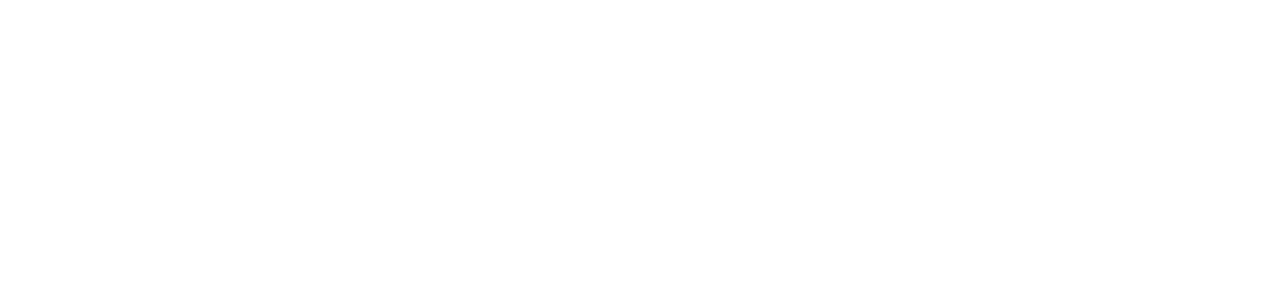
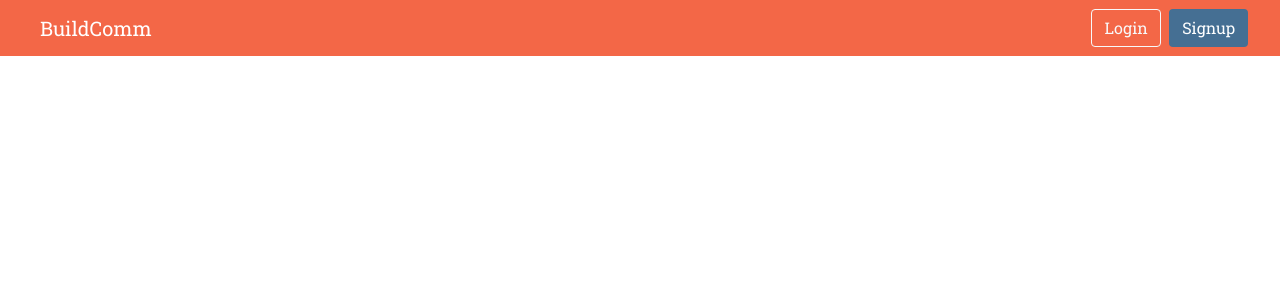
Before and after one commit to AppGharage/BuildComm-frontend, a Vue app: page / in a window 1280 px wide. Shown: the top 300 px of the page. Built offline with nearby package versions, Linux system fonts and the light colour scheme; a web font is replaced by a local one.

Commit message:
Home route fixed

```diff
--- a/src/App.vue
+++ b/src/App.vue
@@ -1,6 +1,5 @@
 <template>
   <div id="app">
-
 <router-view/>
   </div>
 
--- a/src/components/Home.vue
+++ b/src/components/Home.vue
@@ -1,6 +1,6 @@
 <template>
 <div id="Home">
-
+    <Navigation/>
 </div>
 </template>
 
--- a/src/components/SignIn.vue
+++ b/src/components/SignIn.vue
@@ -37,7 +37,7 @@
     components:{
         Navigation
     },
-    data() {
+    data: function ()  {
     return {
       model: {
         email: "",
```
